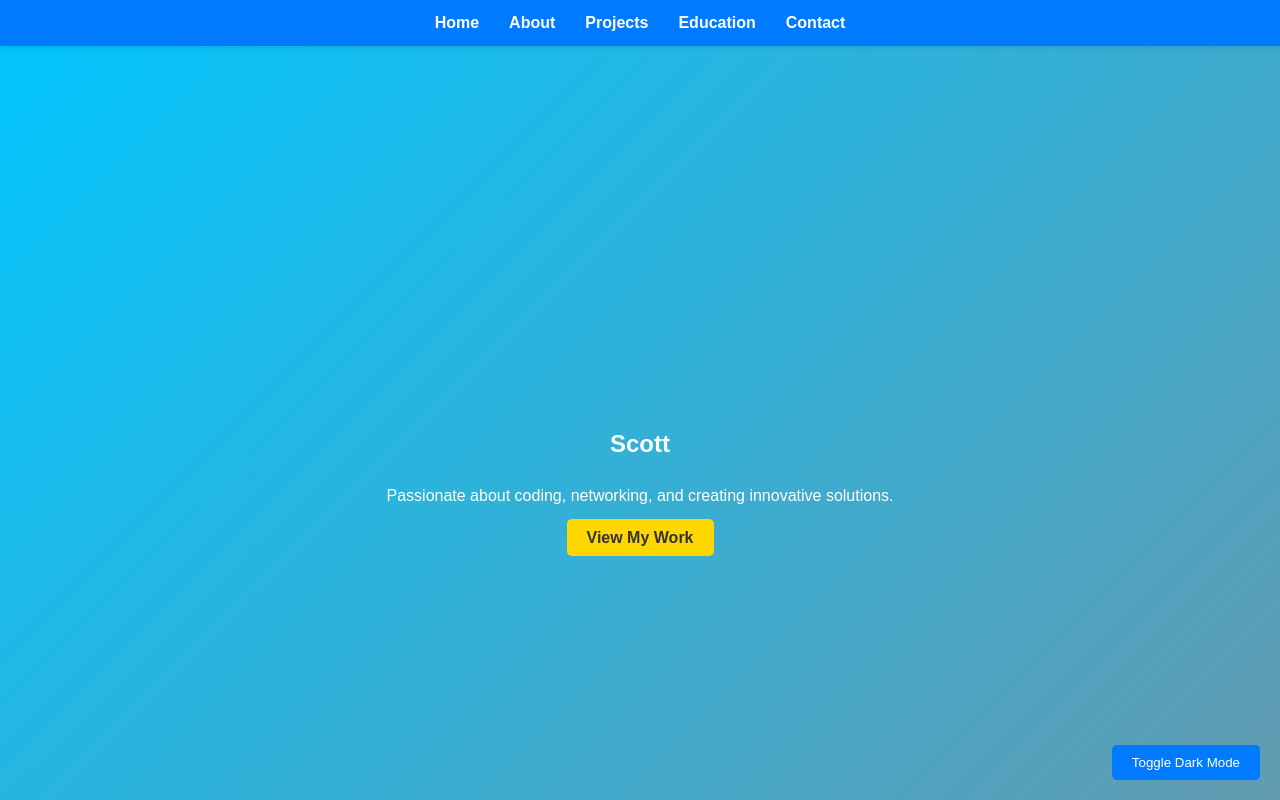
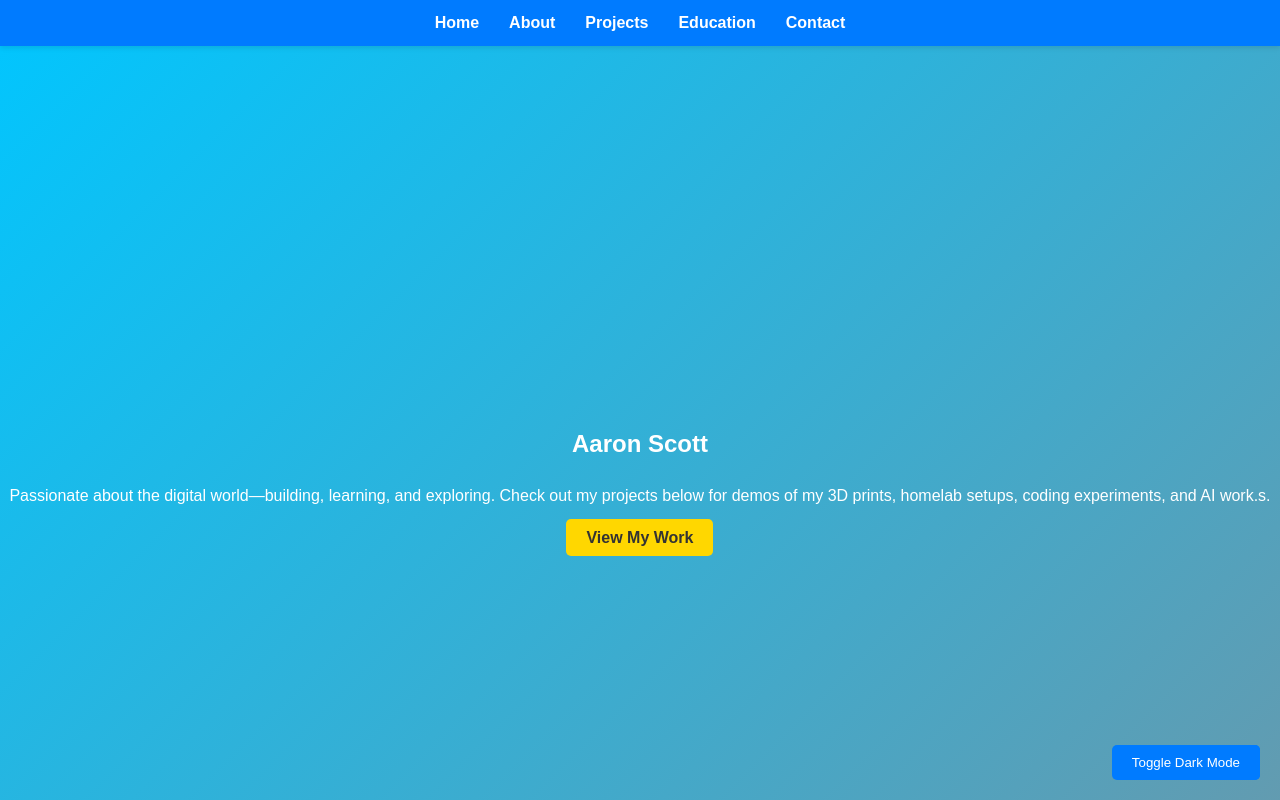
Before and after one commit to DigitalRonin73/DigitalAaron, a plain HTML site: page index.html in a window 1280 px wide. Shown: the top 800 px of the page. Drawn offline with Linux system fonts and the light colour scheme.

Commit message:
Update index.html
Updated name and about section

```diff
--- a/index.html
+++ b/index.html
@@ -13,8 +13,8 @@
 
 <section id="hero">
   <div class="hero-content">
-    <h1>Scott</h1>
-    <p>Passionate about coding, networking, and creating innovative solutions.</p>
+    <h1>Aaron Scott</h1>
+    <p>Passionate about the digital world—building, learning, and exploring. Check out my projects below for demos of my 3D prints, homelab setups, coding experiments, and AI work.s.</p>
     <a href="#projects" class="cta-button">View My Work</a>
   </div>
 </section>
```
